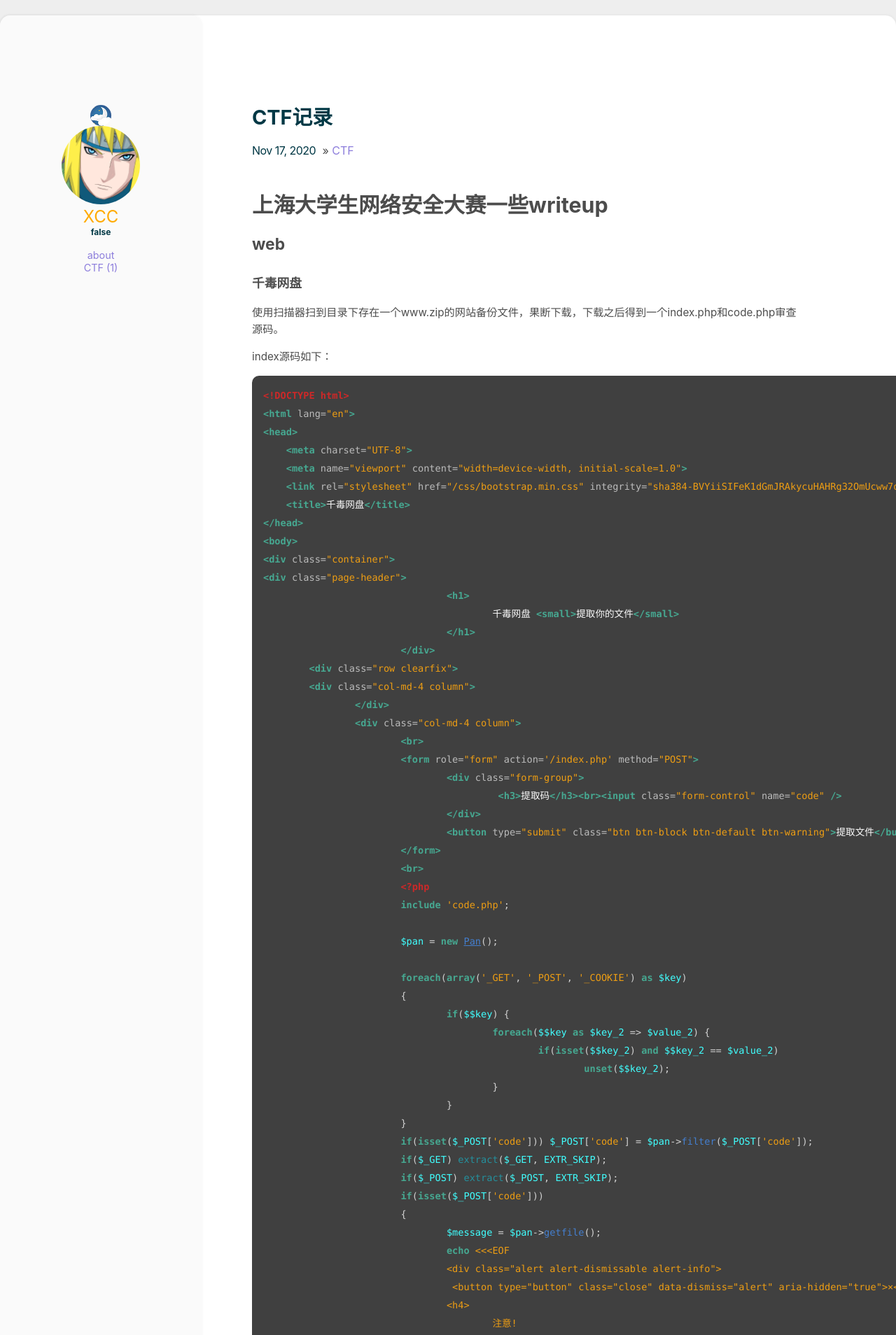
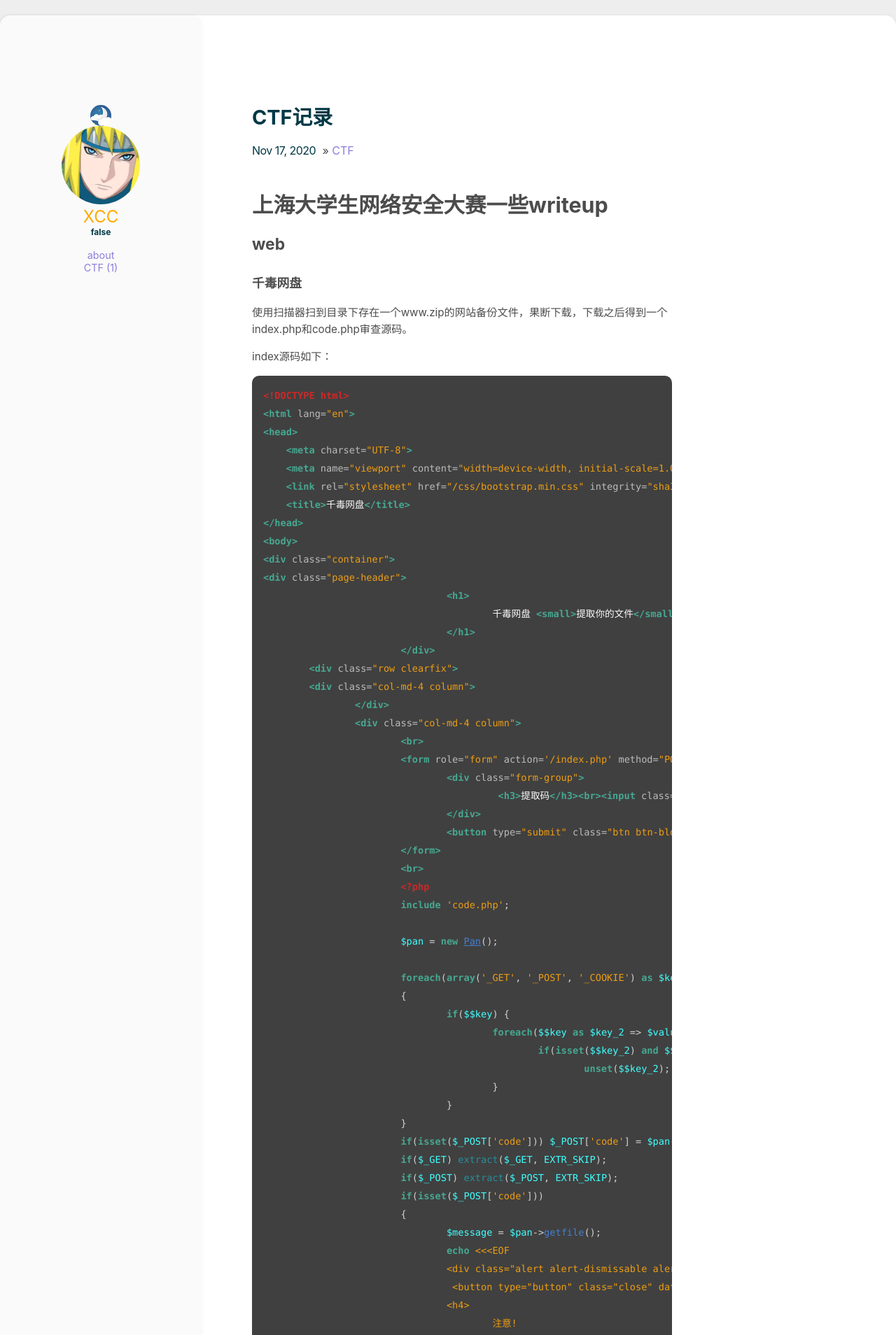
Before and after one commit to WhyUBullyMeXcc/WhyUBullyMeXcc.github.io, a Jekyll site: the page built from _posts/2020-11-17-上海大学生网络安全攻防.md, in a window 1280 px wide. Shown: the top 1908 px of the page at 70% size. Built offline with Jekyll 4.4.1, drawn with Linux system fonts in a browser that asks for light colours; some of the changed text lies outside the part shown.

Commit message:
Update main.scss

```diff
--- a/assets/css/main.scss
+++ b/assets/css/main.scss
@@ -562,7 +562,7 @@ img {
     font-size: 0.95rem;
     line-height: 1.5rem;
     color: var(--post_text);
-    width: 960px;
+    width: 600px;
     h1,
     h2 {
         margin-top: 2rem;
```
